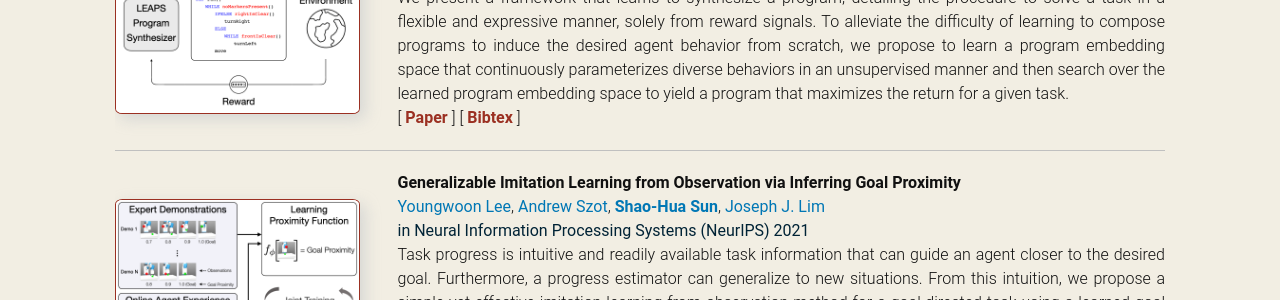
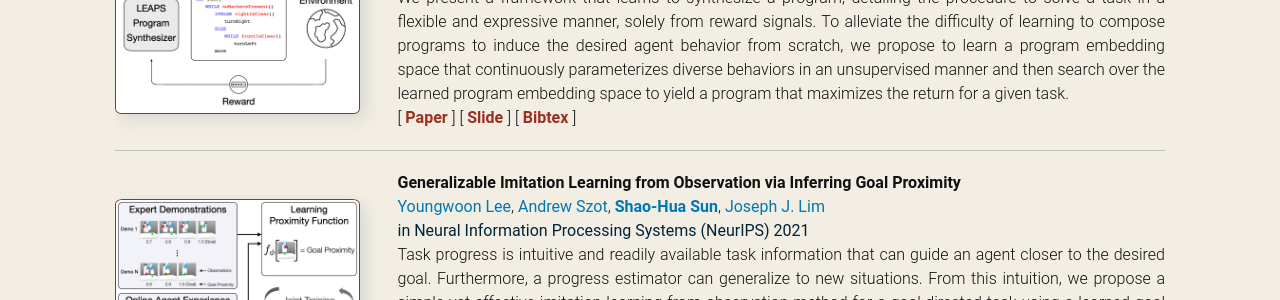
Before and after one commit to shaohua0116/shaohua0116.github.io, a Jekyll site: the page built from index.html, in a window 1280 px wide and 900 px high, scrolled down 1070 px. Shown: the part 152-452 px from the top of the window. Built offline with Jekyll 4.4.1, drawn with Linux system fonts in a browser that asks for light colours; some web fonts are replaced.

Commit message:
add leaps slide

```diff
--- a/_data/publications.yml
+++ b/_data/publications.yml
@@ -50,6 +50,8 @@
   tags:
     - name: 'Paper'
       url:  'https://arxiv.org/abs/2108.13643'
+    - name: 'Slide'
+      url:  './images/slides/leaps.pdf'
     - name: 'Bibtex'
       url:  '/bibtex/leaps.txt'
   publisher:  'Neural Information Processing Systems (NeurIPS) 2021'
```
Also changed, not shown: 2 other files.
